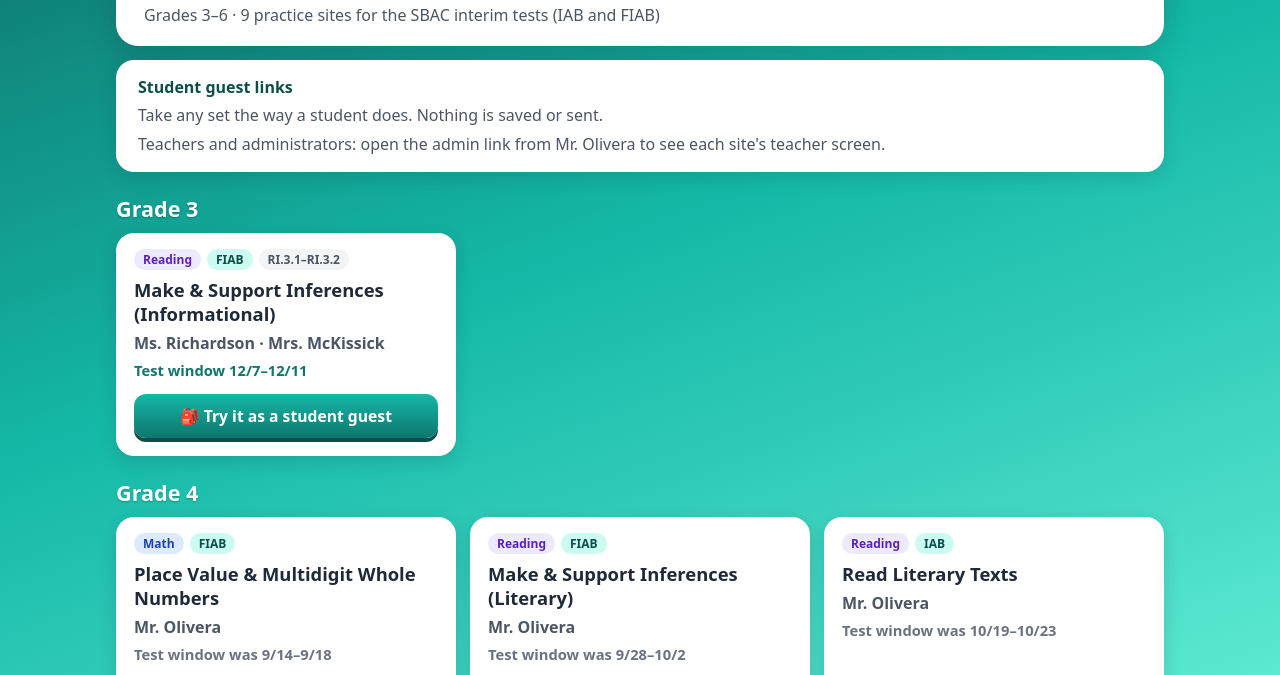
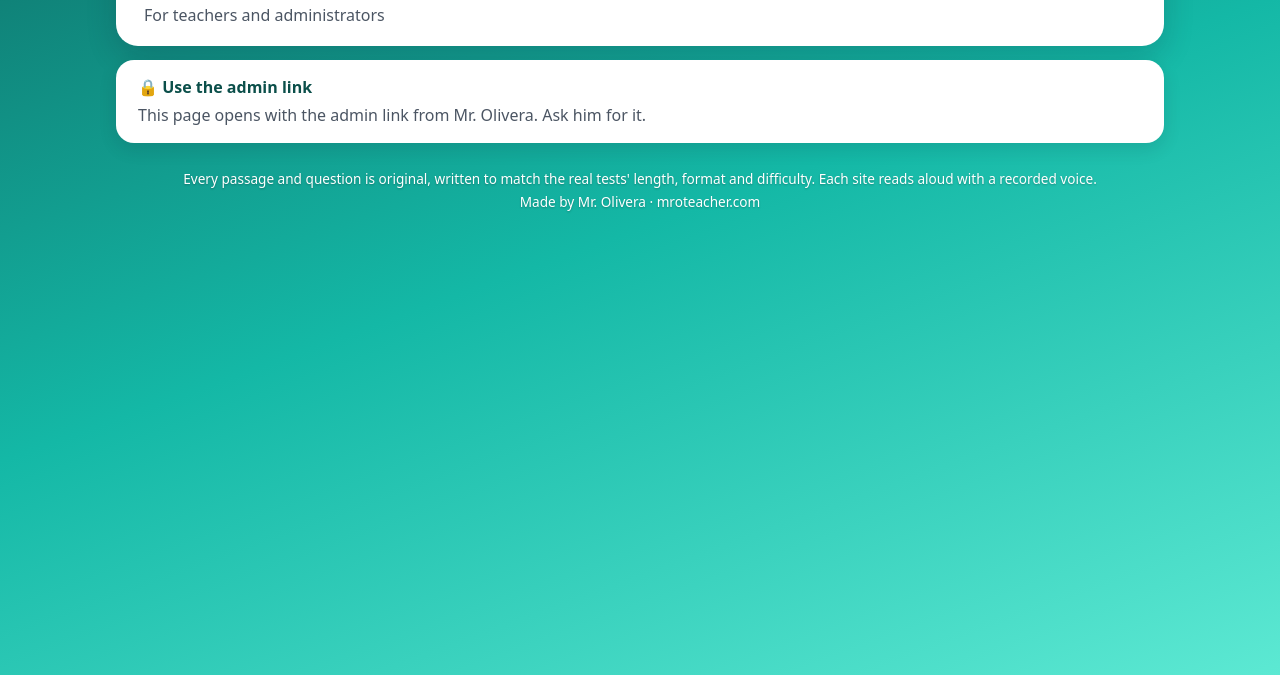
Before and after one commit to molivera1977/sbac-practice-admin, a plain HTML site: page index.html in a window 1280 px wide. Shown: the part 108-783 px from the top of the page. Drawn offline with Linux system fonts and the light colour scheme.

Commit message:
fix: without the admin code the page shows only "Use the admin link"
No code, the student code or a wrong one: no site cards and no links, only where to get the admin link
(the plain page's student guest buttons looked like the admin page and led to a student guest view).

Co-Authored-By: Claude Opus 5.5 <noreply@anthropic.com>

```diff
--- a/index.html
+++ b/index.html
@@ -7,7 +7,7 @@
 <meta name="robots" content="noindex, nofollow">
 <title>SBAC Practice Sites</title>
 <link rel="icon" type="image/svg+xml" href="icons/favicon.svg?v=1">
-<link rel="stylesheet" href="style.css?v=2">
+<link rel="stylesheet" href="style.css?v=3">
 </head>
 <body>
 <main class="wrap">
@@ -22,6 +22,6 @@
     <p>Made by Mr. Olivera · mroteacher.com</p>
   </footer>
 </main>
-<script src="page.js?v=4"></script>
+<script src="page.js?v=5"></script>
 </body>
 </html>
--- a/page.js
+++ b/page.js
@@ -4,8 +4,9 @@
    Opened with the teacher/admin code (…/?share=<code>), each card opens that site's TEACHER / ADMIN guest view (its
    teacher screen with no PIN, nothing saved; "Try it as a student" is in there) and gives EACH TEACHER'S CLASS LINK, the
    real link she hands her students (Marcos 11/19: "the specific link for each teacher … get rid of the separate Student
-   View link since the student view can be seen in the Teacher/Admin link"). Opened without it, the cards offer the
-   student guest view only (no class links). The code is never written in this public page: it rides in the link Mr. O sends, and the page hands
+   View link since the student view can be seen in the Teacher/Admin link"). Opened without it (no code, the student
+   code or a wrong one): no sites at all, only "Use the admin link" (Marcos 11/19: "Yes, only that" — the plain page's
+   student guest buttons looked like the admin page and led him to a student guest view). The code is never written in this public page: it rides in the link Mr. O sends, and the page hands
    it on; only its fingerprint is here, the same one every site's share.js checks (site-tests holds them equal). */
 (function () {
   'use strict';
@@ -67,10 +68,8 @@
 
   function cardHTML(s) {
     const w = windowNote(s.window);
-    const buttons = ADMIN
-      ? `<a class="btn btn-teacher" href="${esc(teacherLink(s.repo))}" target="_blank" rel="noopener">🧑‍🏫 Teacher / admin view</a>
-         ${s.teachers.map(t => `<a class="btn btn-class" href="${esc(classLink(s.repo, t))}" target="_blank" rel="noopener">🔗 ${esc(t.name)}'s class link</a>`).join('\n         ')}`
-      : `<a class="btn btn-student" href="${esc(link(s.repo, STUDENT_CODE))}" target="_blank" rel="noopener">🎒 Try it as a student guest</a>`;
+    const buttons = `<a class="btn btn-teacher" href="${esc(teacherLink(s.repo))}" target="_blank" rel="noopener">🧑‍🏫 Teacher / admin view</a>
+         ${s.teachers.map(t => `<a class="btn btn-class" href="${esc(classLink(s.repo, t))}" target="_blank" rel="noopener">🔗 ${esc(t.name)}'s class link</a>`).join('\n         ')}`;
     return `<article class="card" data-repo="${esc(s.repo)}">
       <div class="tags"><span class="tag tag-${s.subject.toLowerCase()}">${esc(s.subject)}</span><span class="tag tag-kind">${esc(s.kind)}</span>${s.std ? `<span class="tag tag-std">${esc(s.std)}</span>` : ''}</div>
       <h3 class="title">${esc(s.title)}</h3>
@@ -80,6 +79,15 @@
     </article>`;
   }
 
+  window.ADMIN_PAGE = { ADMIN, SITES, TEACHER_HASH };   // the site test reads these
+  // no admin code: nothing but where to get the admin link
+  if (!ADMIN) {
+    document.getElementById('sub').textContent = 'For teachers and administrators';
+    document.getElementById('how').innerHTML = `<p class="how-head">🔒 Use the admin link</p>
+       <p class="how-note">This page opens with the admin link from Mr. Olivera. Ask him for it.</p>`;
+    return;
+  }
+
   const grades = [...new Set(shown.map(s => s.grade))].sort((a, b) => a - b);
   document.getElementById('grades').innerHTML = grades.map(g => {
     const list = shown.filter(s => s.grade === g).sort((a, b) => day(a.window[0]) - day(b.window[0]));
@@ -87,17 +95,12 @@
   }).join('');
 
   document.getElementById('sub').textContent = `Grades ${grades[0]}–${grades[grades.length - 1]} · ${shown.length} practice sites for the SBAC interim tests (IAB and FIAB)`;
-  document.getElementById('how').innerHTML = ADMIN
-    ? `<p class="how-head">On every card</p>
+  document.getElementById('how').innerHTML = `<p class="how-head">On every card</p>
        <ul>
          <li><b>🧑‍🏫 Teacher / admin view</b> — opens straight to the site's teacher screen, the page a teacher sees after Teacher Access, with no PIN: try any set as a student and see the answer key. On the Grades 3, 5 and 6 sites it also shows the class heat map with sample students. Nothing is saved or sent.</li>
          <li><b>🔗 Class links</b> — the link each teacher gives her students. Work done there saves to that teacher's score sheet, so use the teacher / admin view to look around.</li>
          <li><b>🛡️ Real student scores</b> stay behind each teacher's PIN.</li>
-       </ul>`
-    : `<p class="how-head">Student guest links</p>
-       <ul><li>Take any set the way a student does. Nothing is saved or sent.</li>
-       <li>Teachers and administrators: open the admin link from Mr. Olivera to see each site's teacher screen.</li></ul>`;
-  document.body.classList.toggle('admin', ADMIN);
-  document.title = ADMIN ? 'SBAC Practice Sites · Admin View' : 'SBAC Practice Sites';
-  window.ADMIN_PAGE = { ADMIN, SITES, TEACHER_HASH };   // the site test reads these
+       </ul>`;
+  document.body.classList.add('admin');
+  document.title = 'SBAC Practice Sites · Admin View';
 })();
--- a/style.css
+++ b/style.css
@@ -13,6 +13,7 @@ body { margin: 0; font-family: system-ui, -apple-system, "Segoe UI", Roboto, san
 .how ul { margin: 0; padding-left: 0; list-style: none; display: grid; gap: 6px; }
 .how li { color: var(--soft); line-height: 1.45; }
 .how li b { color: var(--ink); }
+.how-note { margin: 0; color: var(--soft); line-height: 1.45; }
 .grade { margin-top: 22px; }
 .grade h2 { margin: 0 0 10px; color: #fff; font-size: 1.35rem; text-shadow: 0 1px 2px rgba(0, 0, 0, .25); }
 .cards { display: grid; grid-template-columns: repeat(auto-fill, minmax(300px, 1fr)); gap: 14px; }
@@ -34,7 +35,6 @@ body { margin: 0; font-family: system-ui, -apple-system, "Segoe UI", Roboto, san
 .btn { display: block; text-align: center; text-decoration: none; font-weight: 800; font-size: 0.98rem; padding: 11px 8px;
   border-radius: 12px; color: #fff; white-space: nowrap; overflow: hidden; text-overflow: ellipsis; }
 .btn-teacher { background: #0f5f57; box-shadow: 0 4px 0 #0a3f3a; }
-.btn-student { background: linear-gradient(to bottom, #14b8a6, var(--p)); box-shadow: 0 4px 0 var(--pd); }
 /* a teacher's real class link: an outline, so it never looks like the guest view (work there saves to her sheet) */
 .btn-class { background: #fff; color: var(--pd); border: 2px solid var(--p); box-shadow: 0 3px 0 #99f6e4; font-weight: 700;
   padding: 9px 8px; white-space: normal; }
```
